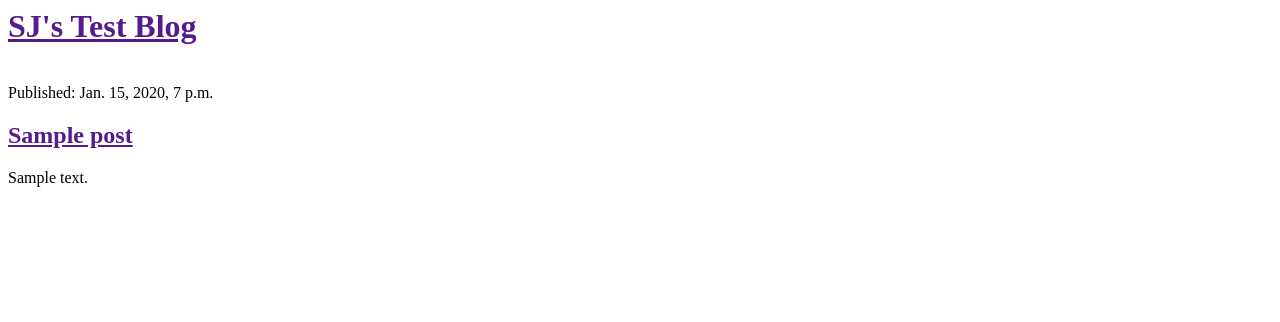
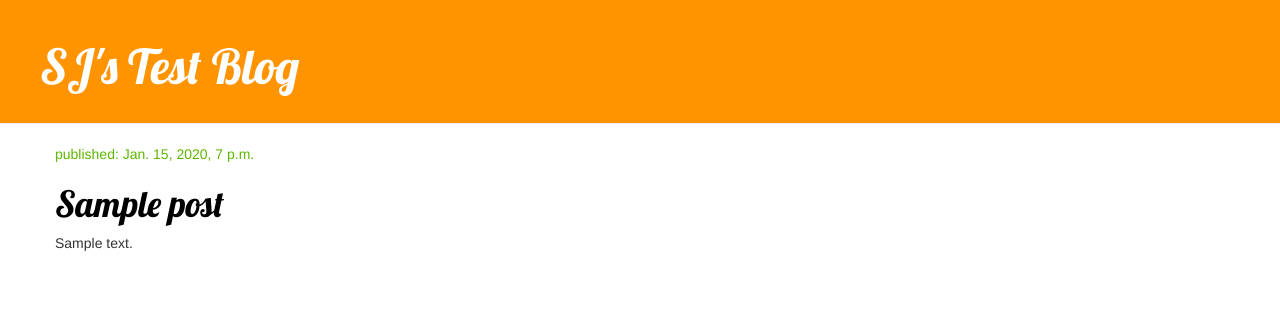
Before and after one commit to Sungjye/my-first-blog, a Django app: template blog/templates/blog/post_list.html in a window 1280 px wide. Shown: the top 322 px of the page. Run offline with Django 3.2, Linux system fonts and the light colour scheme; the template is opened without the code that fills it: values that come from a table or form of the project are taken from there, others are empty; tables that the repository leaves empty hold one stand-in row (values such as "Sample post"); some libraries are stand-ins or nearby versions.

Commit message:
Adopted CSS. [zoman]

```diff
--- /dev/null
+++ b/blog/static/css/blog.css
@@ -0,0 +1,63 @@
+/*
+h1 a {
+    color: #FCA205;
+    font-family: 'Lobster';
+}
+
+
+h2 a {
+	color: #5DB702;
+	font-family: 'Lobster';
+}
+
+body {
+	padding-left: 20px;
+}
+*/
+
+.page-header {
+    background-color: #ff9400;
+    margin-top: 0;
+    padding: 20px 20px 20px 40px;
+}
+
+.page-header h1, .page-header h1 a, .page-header h1 a:visited, .page-header h1 a:active {
+    color: #ffffff;
+    font-size: 36pt;
+    text-decoration: none;
+}
+
+.content {
+    margin-left: 40px;
+}
+
+h1, h2, h3, h4 {
+    font-family: 'Lobster', cursive;
+}
+
+.date {
+    color: #5DB702;
+}
+
+.save {
+    float: right;
+}
+
+.post-form textarea, .post-form input {
+    width: 100%;
+}
+
+.top-menu, .top-menu:hover, .top-menu:visited {
+    color: #ffffff;
+    float: right;
+    font-size: 26pt;
+    margin-right: 20px;
+}
+
+.post {
+    margin-bottom: 70px;
+}
+
+.post h1 a, .post h1 a:visited {
+    color: #000000;
+}
--- a/blog/templates/blog/post_list.html
+++ b/blog/templates/blog/post_list.html
@@ -1,7 +1,16 @@
+{% load static %}
 <htlm>
 
 <head>
 	<title>SJ's first Web-svc pages : Test blog</title>
+
+	<link rel="stylesheet" href="//maxcdn.bootstrapcdn.com/bootstrap/3.2.0/css/bootstrap.min.css">
+	<link rel="stylesheet" href="//maxcdn.bootstrapcdn.com/bootstrap/3.2.0/css/bootstrap-theme.min.css">
+
+	<link rel="stylesheet" href="{% static 'css/blog.css' %}">
+
+	<link href="//fonts.googleapis.com/css?family=Lobster&subset=latin,latin-ext" rel="stylesheet" type="text/css">
+
 </head>
 
 <body>
@@ -10,7 +19,7 @@
 	<p>Hi there! I'm SJ.</p>
 	<p>It works from 12nd Dec. 2018 3:53PM.</p>
 	-->
-	<div>
+	<div class="page-header">
 		<h1><a href="">SJ's Test Blog</a></h1>
 	</div>
 
@@ -30,8 +39,9 @@
 -->
 	<!--{{posts}} -->
 
+<!--
 	{% for post in posts %}
-	<div>
+	<div class="post">
 		<br>
 		Published: {{post.published_date}}
 
@@ -41,6 +51,23 @@
 		</p>
 	</div>
 	{% endfor %}
+-->
+<div class="content container">
+    <div class="row">
+        <div class="col-md-8">
+            {% for post in posts %}
+                <div class="post">
+                    <div class="date">
+                        <p>published: {{ post.published_date }}</p>
+                    </div>
+                    <h1><a href="">{{ post.title }}</a></h1>
+                    <p>{{ post.text|linebreaksbr }}</p>
+                </div>
+            {% endfor %}
+        </div>
+    </div>
+</div>
+
 
 
 </body>
```
